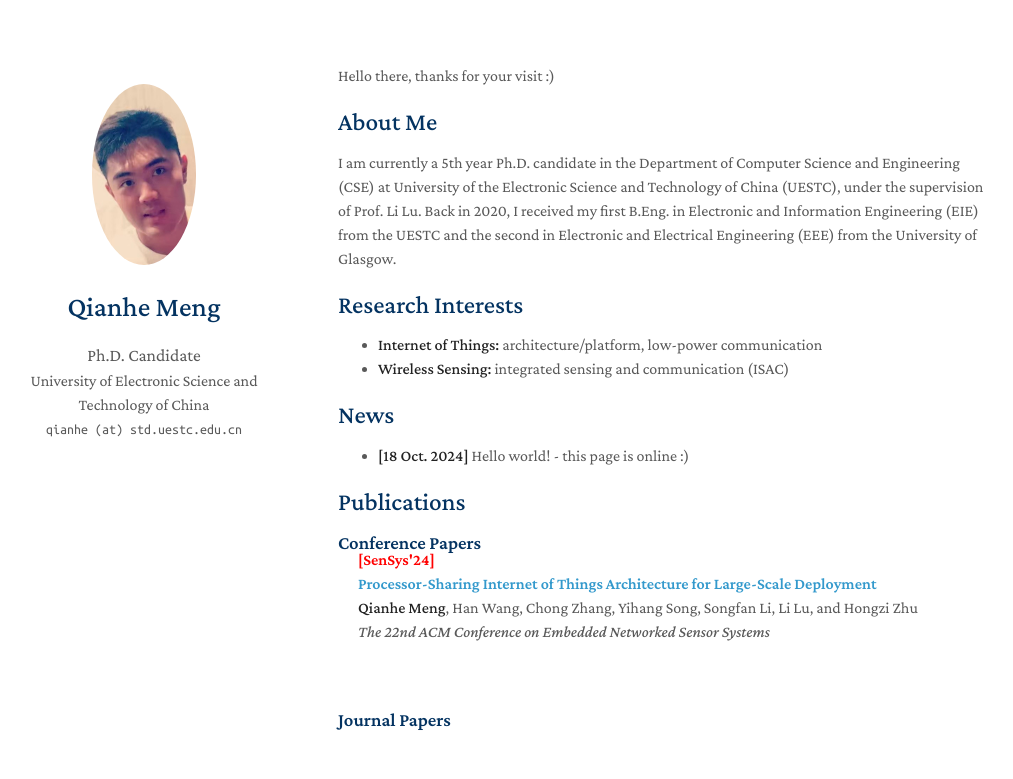
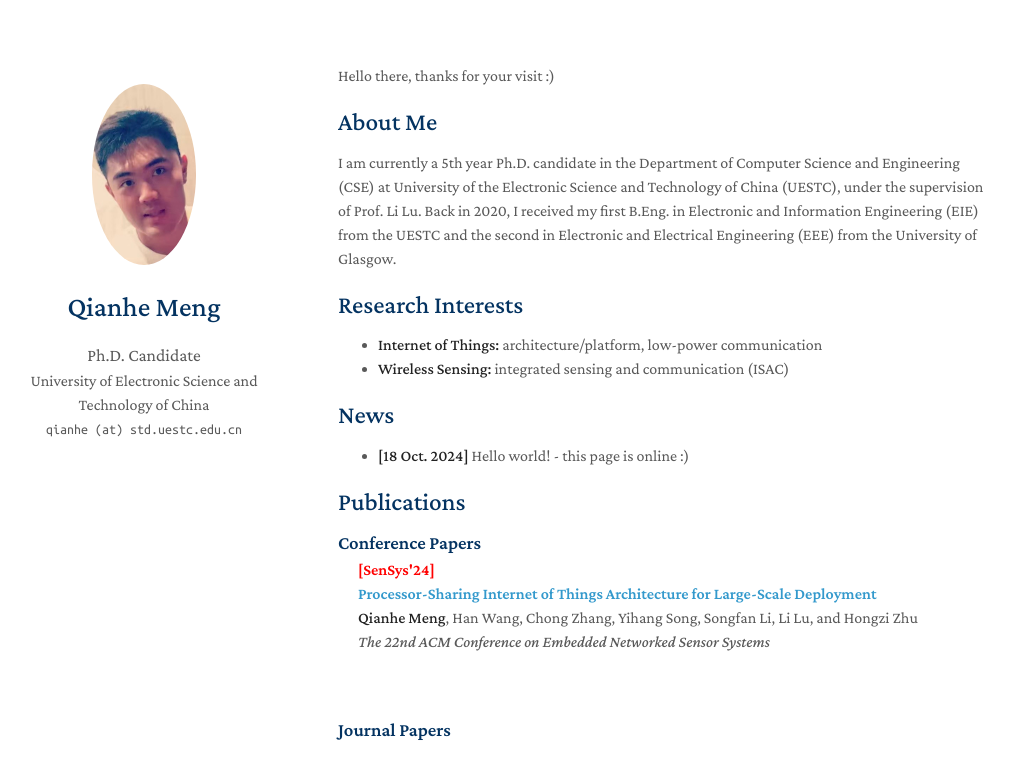
Before and after one commit to mqhyes/mqhyes.github.io, a Jekyll site: the page built from index.md, in a window 1280 px wide. Shown: the top 779 px of the page, without its empty margins (132-1145 px from the left). Built offline with Jekyll 4.4.1, drawn with Linux system fonts in a browser that asks for light colours; a style sheet for code colours, icons or effects is not loaded.

Commit message:
Update publications_v2.md

```diff
--- a/_includes/publications_v2.md
+++ b/_includes/publications_v2.md
@@ -3,7 +3,7 @@
 <div class="publications">
 <ol class="bibliography">
 
-<h3 id="publications" style="margin: 2px 0px -5px;">Conference Papers</h3>
+<h3 id="publications" style="margin: 2px 0px 5px;">Conference Papers</h3>
 
 {% for link in site.data.publications.main %}
 
```
